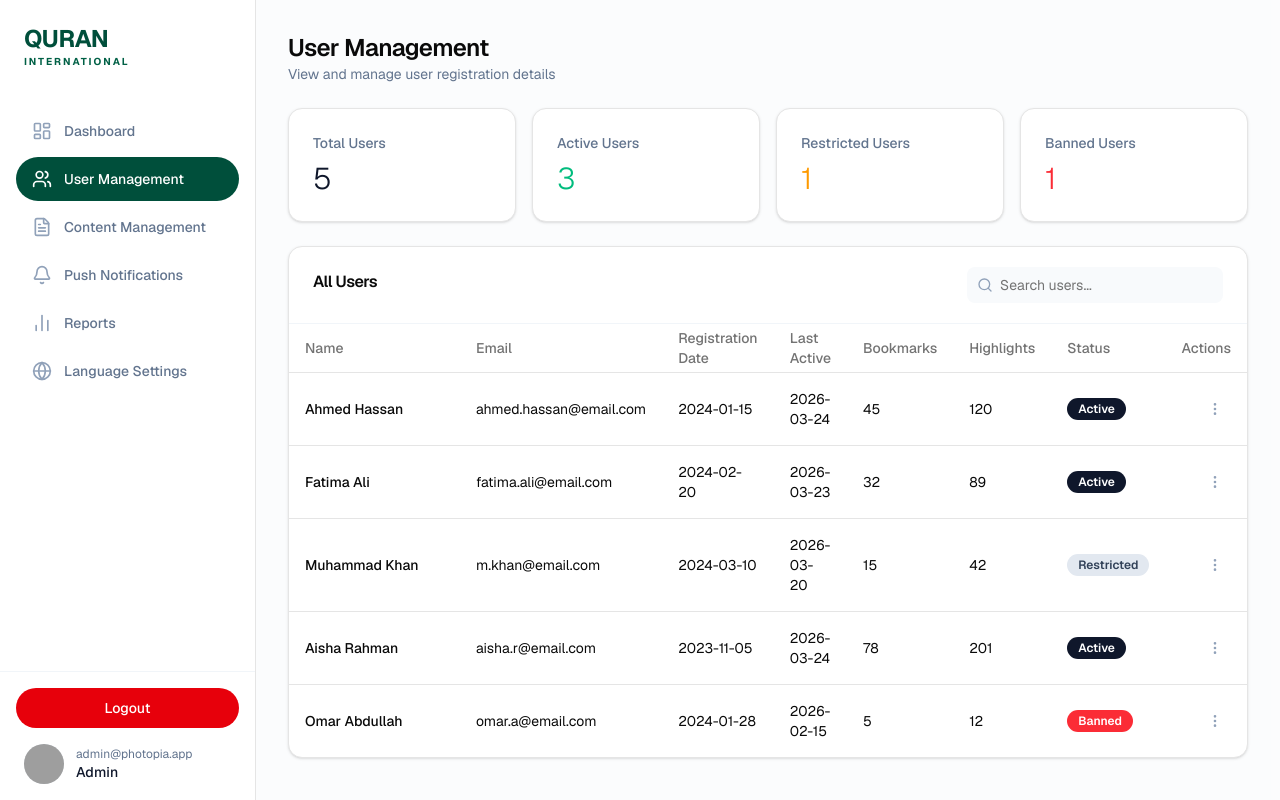
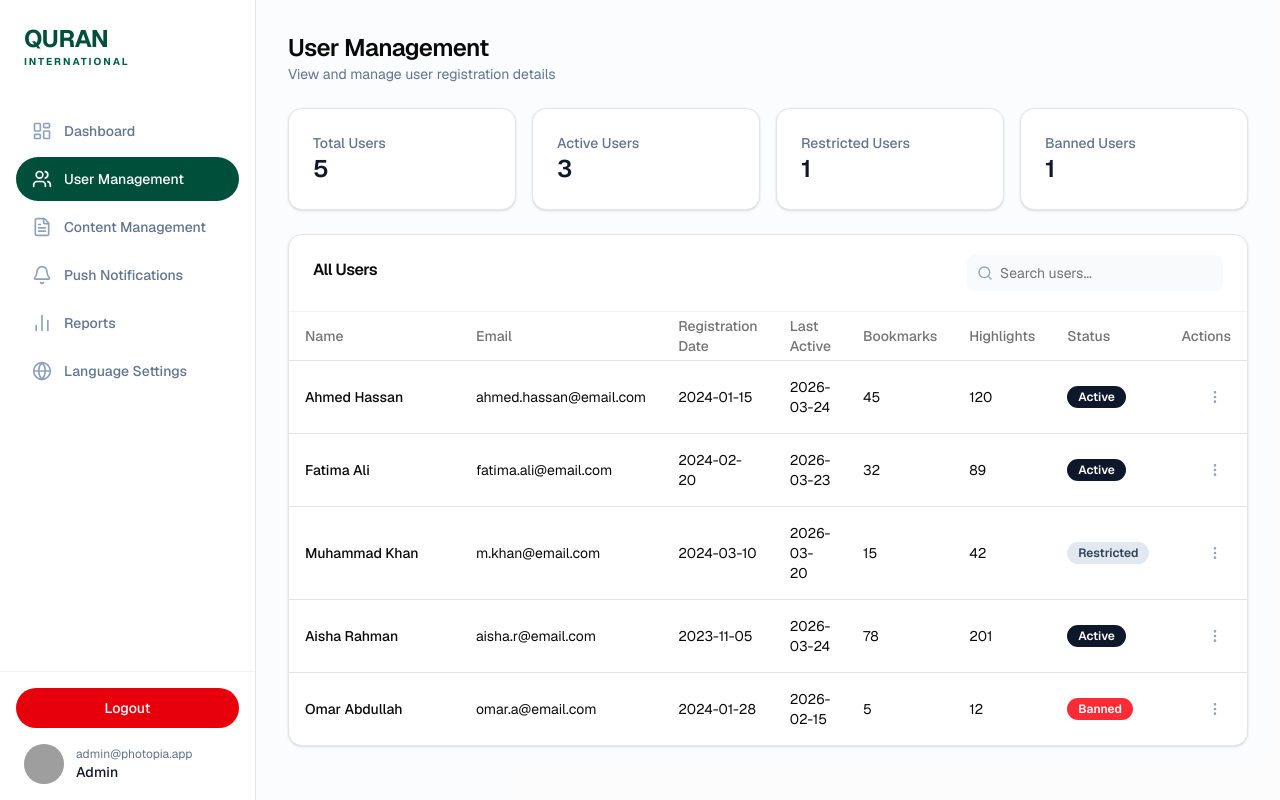
Before and after one commit to Mohosin075/lionel10gg-dashbaord, a Next.js app: page /users in a window 1280 px wide. Built offline with nearby package versions, Linux system fonts and the light colour scheme; grey boxes are pictures that could not be loaded.

Commit message:
feat: implement user management dashboard page with search and statistics view

```diff
--- a/app/(dashboard)/users/page.tsx
+++ b/app/(dashboard)/users/page.tsx
@@ -8,6 +8,7 @@ import { Search, MoreVertical } from "lucide-react"
 import { usersTableData } from "@/lib/dummy-data"
 import { useState } from "react"
 import { Button } from "@/components/ui/button"
+import { StatsCard } from "@/components/shared/stats-card"
 
 export default function UsersPage() {
   const [search, setSearch] = useState("")
@@ -17,12 +18,37 @@ export default function UsersPage() {
     user.email.toLowerCase().includes(search.toLowerCase())
   )
 
-  const stats = [
-    { title: "Total Users", value: "5", titleColor: "text-slate-500", valueColor: "text-slate-900" },
-    { title: "Active Users", value: "3", titleColor: "text-slate-500", valueColor: "text-emerald-500" },
-    { title: "Restricted Users", value: "1", titleColor: "text-slate-500", valueColor: "text-amber-500" },
-    { title: "Banned Users", value: "1", titleColor: "text-slate-500", valueColor: "text-red-500" },
-  ]
+
+  const userStats = [
+    {
+      title: "Total Users",
+      value: 5,
+      trend: null,
+      isPositive: null,
+      color: "text-slate-900",
+    },
+    {
+      title: "Active Users",
+      value: 3,
+      trend: null,
+      isPositive: true,
+      color: "text-emerald-500",
+    },
+    {
+      title: "Restricted Users",
+      value: 1,
+      trend: null,
+      isPositive: false,
+      color: "text-amber-500",
+    },
+    {
+      title: "Banned Users",
+      value: 1,
+      trend: null,
+      isPositive: false,
+      color: "text-red-500",
+    },
+  ];
 
   return (
     <div className="space-y-6">
@@ -31,7 +57,7 @@ export default function UsersPage() {
         <p className="text-sm text-slate-500">View and manage user registration details</p>
       </div>
 
-      <div className="grid gap-4 md:grid-cols-2 lg:grid-cols-4">
+      {/* <div className="grid gap-4 md:grid-cols-2 lg:grid-cols-4">
         {stats.map((stat) => (
           <Card key={stat.title}>
             <CardContent className="p-6">
@@ -40,7 +66,9 @@ export default function UsersPage() {
             </CardContent>
           </Card>
         ))}
-      </div>
+      </div> */}
+
+      <StatsCard data={userStats} />
 
       <Card>
         <CardHeader className="flex flex-row items-center justify-between py-5 px-6 border-b border-slate-100">
```
